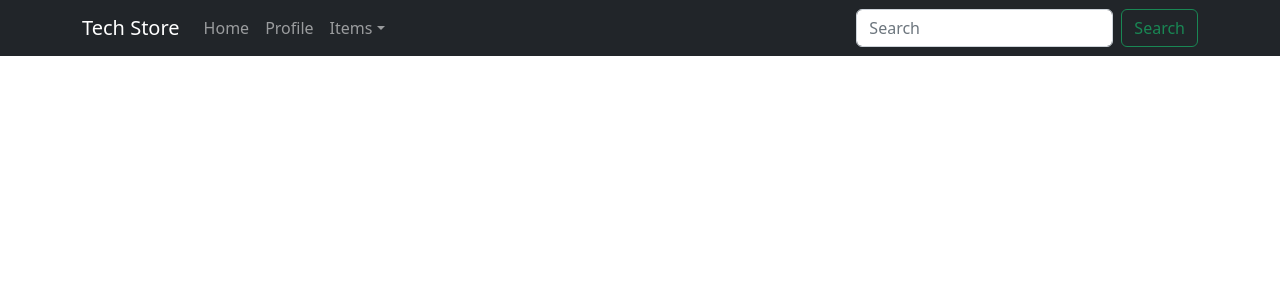
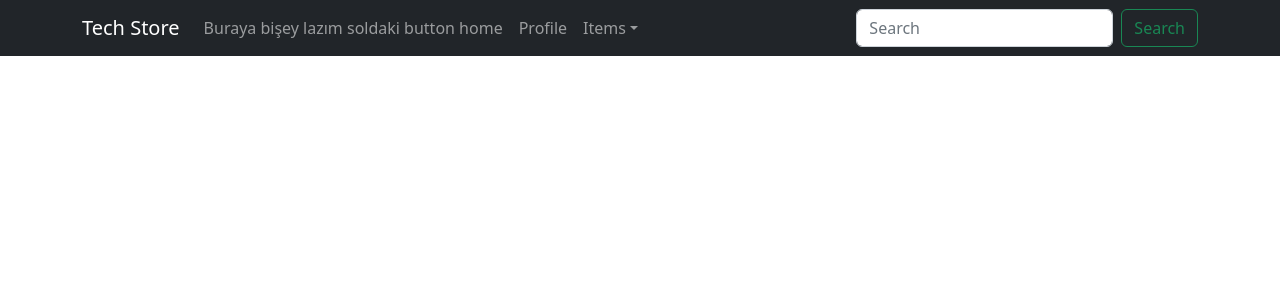
Before and after one commit to ekinbayri/techstore, a React (Create React App) app: page /profile in a window 1280 px wide. Shown: the top 300 px of the page. Built offline with nearby package versions, Linux system fonts and the light colour scheme.

Commit message:
Router small update

```diff
--- a/src/App.js
+++ b/src/App.js
@@ -1,14 +1,16 @@
 
 import './App.css';
 import Index from './pages/index.js';
-import Header from './components/Header.js';
+
+import Profile from './pages/profile.js';
 import { BrowserRouter, Routes, Route } from "react-router-dom";
 function App() {
   return(
     <BrowserRouter>
-    <Header/>
+
     <Routes>
       <Route index element={ <Index/> }/>
+      <Route path ="/profile" element = {<Profile/>}/>
     </Routes>
   </BrowserRouter>
   )
--- a/src/components/Header.js
+++ b/src/components/Header.js
@@ -9,12 +9,12 @@ function Header() {
   return (
     <Navbar bg="dark" variant = "dark" expand="lg">
       <Container>
-        <Navbar.Brand href="#home">Tech Store</Navbar.Brand>
+        <Navbar.Brand href="/">Tech Store</Navbar.Brand>
         <Navbar.Toggle aria-controls="basic-navbar-nav" />
         <Navbar.Collapse id="basic-navbar-nav">
           <Nav className="me-auto">
-            <Nav.Link href="#home">Home</Nav.Link>
-            <Nav.Link href="#link">Profile</Nav.Link>
+            <Nav.Link href="/">Buraya bişey lazım soldaki button home</Nav.Link>
+            <Nav.Link href="/profile">Profile</Nav.Link>
             <NavDropdown title="Items" id="basic-nav-dropdown">
               <NavDropdown.Item href="#action/3.1">Action</NavDropdown.Item>
               <NavDropdown.Item href="#action/3.2">
--- a/src/pages/index.js
+++ b/src/pages/index.js
@@ -1,14 +1,13 @@
-import Header from '../components/Header';
 import Items from '../components/Items';
 import Container from 'react-bootstrap/Container';
 import Row from 'react-bootstrap/Row';
 import Col from 'react-bootstrap/Col';
 import CategoryElement from '../components/CategoryElement';
-
+import Header from '../components/Header.js';
 function Index() {
     return (
 <Container fluid = "true">
-
+    <Header/>
     <Row>
         <Col><CategoryElement /></Col>
     </Row>
--- /dev/null
+++ b/src/pages/profile.js
@@ -0,0 +1,12 @@
+import Header from '../components/Header.js';
+import Container from 'react-bootstrap/Container';
+function Profile() {
+    return (
+<Container fluid = "true">
+    <Header/>
+
+</Container>
+
+    );
+  }
+  export default Profile;
```
